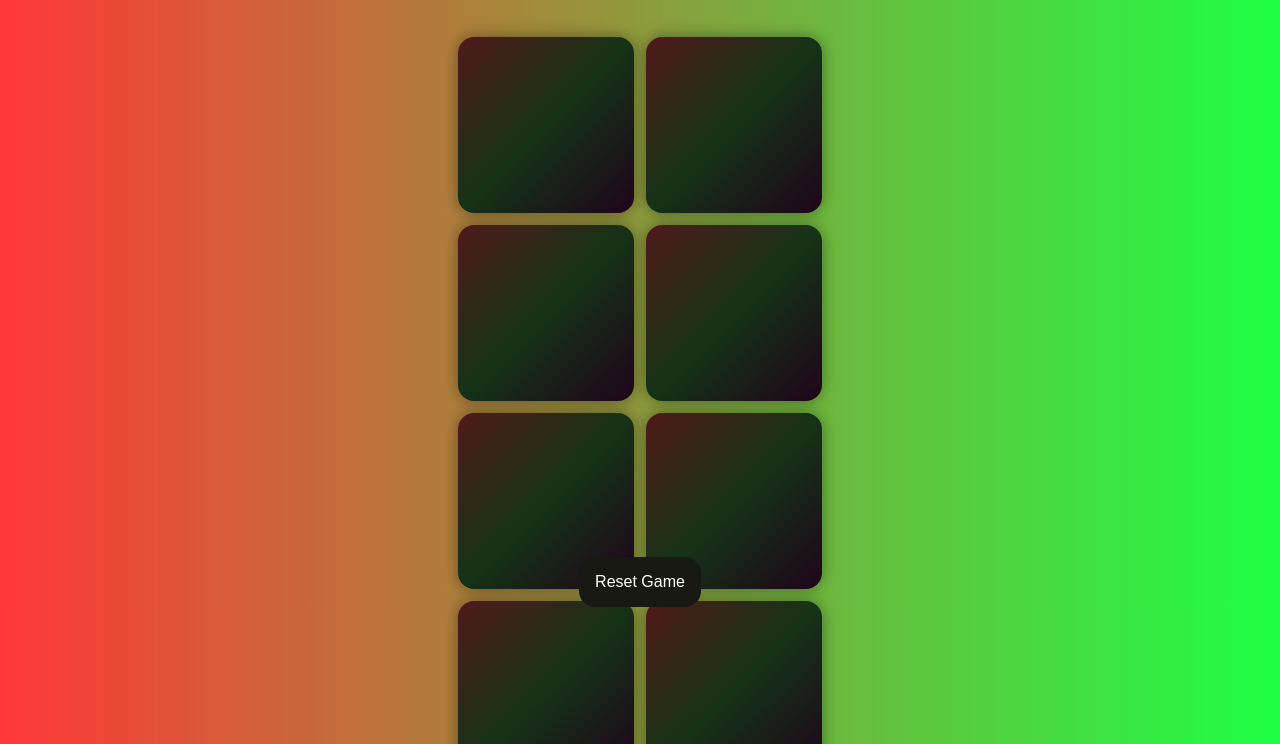
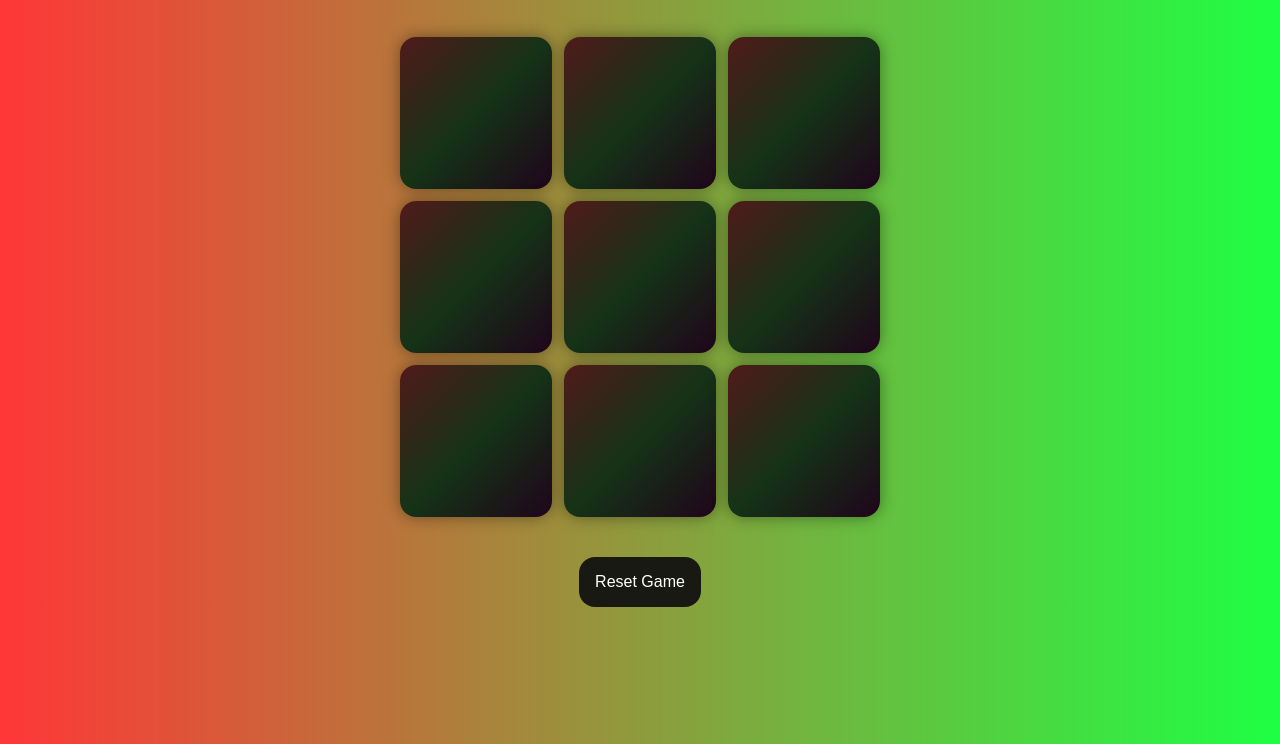
Before and after one commit to hariomsharmacse/Tic-Game, a plain HTML site: page index.html in a window 1280 px wide. Shown: the part 56-800 px from the top of the page. Drawn offline with Linux system fonts and the light colour scheme.

Commit message:
Update style.css

```diff
--- a/style.css
+++ b/style.css
@@ -28,8 +28,8 @@ body{
 }
 
 .box{
-    height: 22vmin;
-    width: 22vmin;
+    height: 19vmin;
+    width: 19vmin;
     border-radius: 1rem;
     border: none;
     box-shadow: 0 0 1rem rgba(0, 0, 0, 0.4);
```
